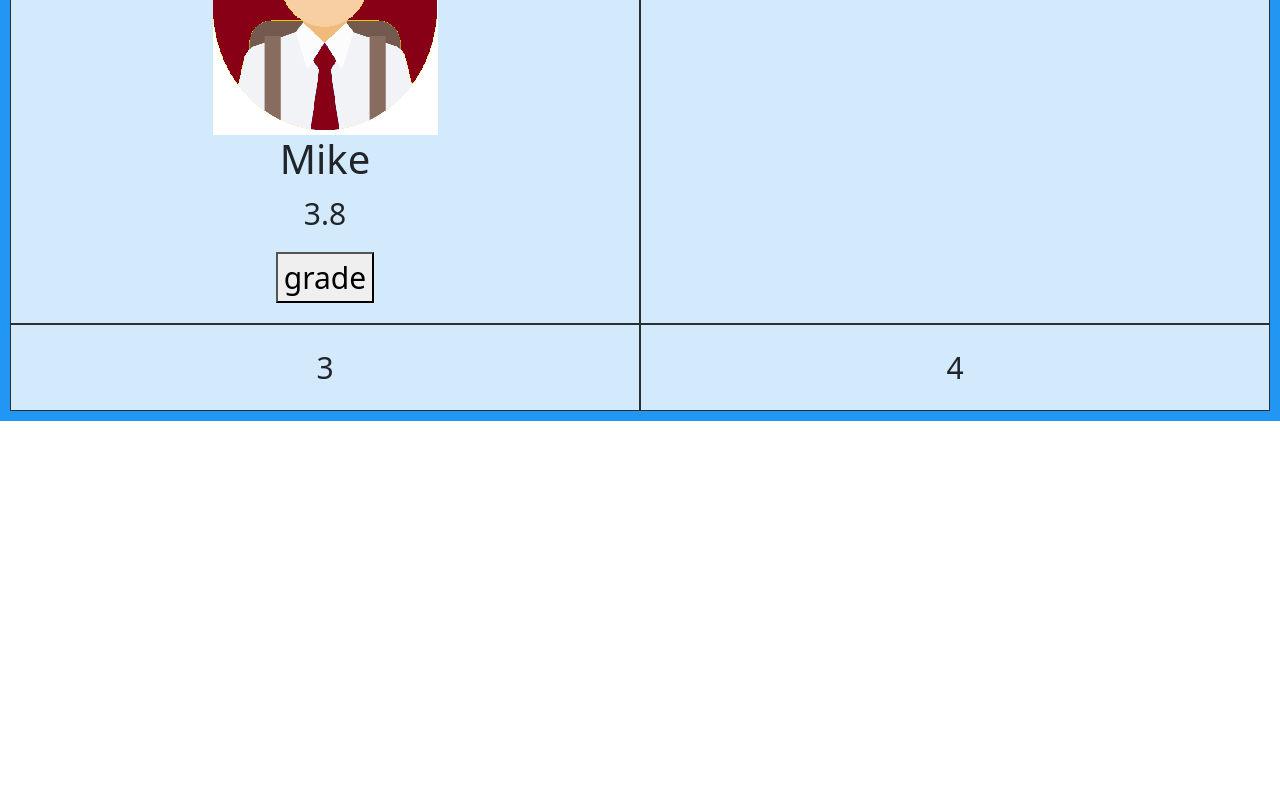
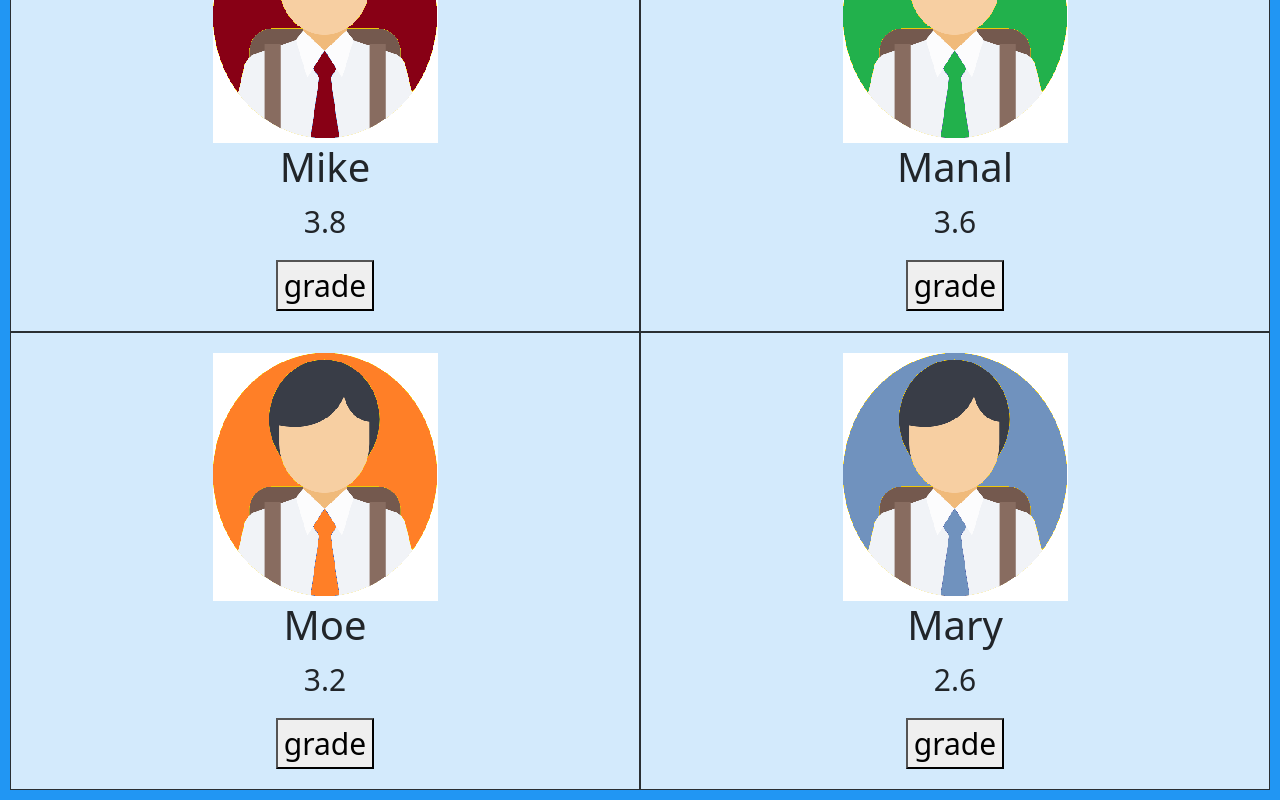
Before and after one commit to Paignton/geeks, a React (Create React App) app: page /students in a window 1280 px wide. Shown: the part 280-1080 px from the top of the page. Before the commit the page ends 800 px from the top, so only its background shows below. Built offline with nearby package versions, Linux system fonts and the light colour scheme.

Commit message:
Adds all other students as copy and pasted elements

```diff
--- a/src/component/students.js
+++ b/src/component/students.js
@@ -12,7 +12,7 @@ const cardInfo = [
 function students() {
   return (
     <div>
-      Student here!
+      <h5>Student List</h5>
       <div className="grid-container">
         <div class="grid-item">
           <img src={require("./s1.png")}></img>
@@ -20,9 +20,27 @@ function students() {
           <p>3.8</p>
           <button>grade</button>
         </div>
-        <div class="grid-item">2</div>
-        <div class="grid-item">3</div>
-        <div class="grid-item">4</div>
+        <div class="grid-item">
+          {" "}
+          <img src={require("./s2.png")}></img>
+          <h1>Manal</h1>
+          <p>3.6</p>
+          <button>grade</button>
+        </div>
+        <div class="grid-item">
+          {" "}
+          <img src={require("./s3.png")}></img>
+          <h1>Moe</h1>
+          <p>3.2</p>
+          <button>grade</button>
+        </div>
+        <div class="grid-item">
+          {" "}
+          <img src={require("./s4.png")}></img>
+          <h1>Mary</h1>
+          <p>2.6</p>
+          <button>grade</button>
+        </div>
       </div>
       {/* card style that throws hook errors: <Card style={{ width: "18rem" }}>
         <Card.Img variant="top" src="holder.js/100px180" />
```
